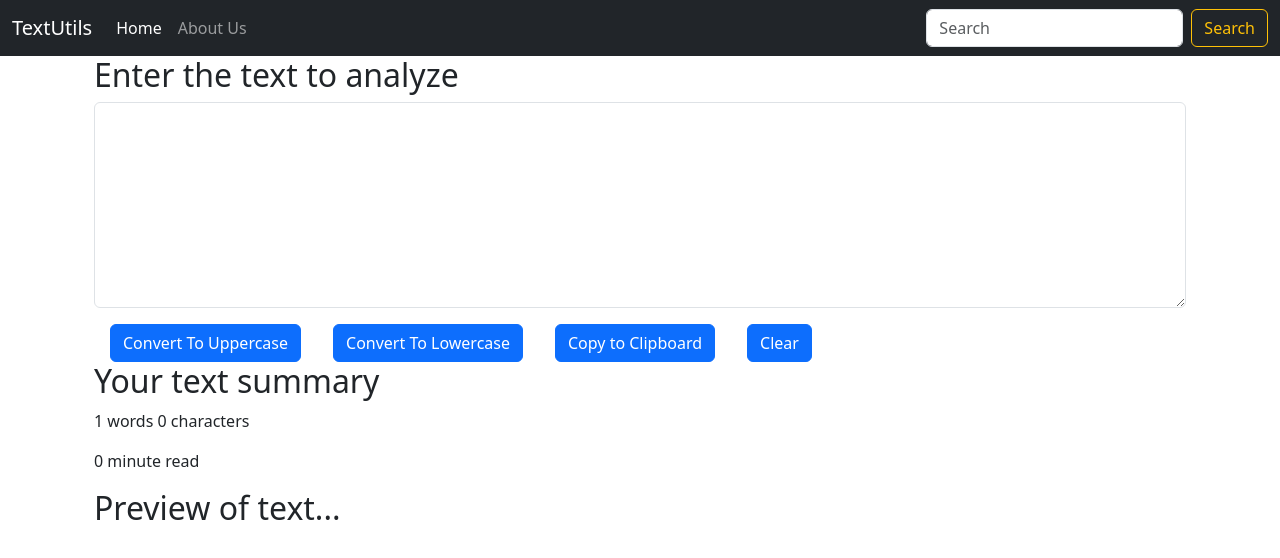
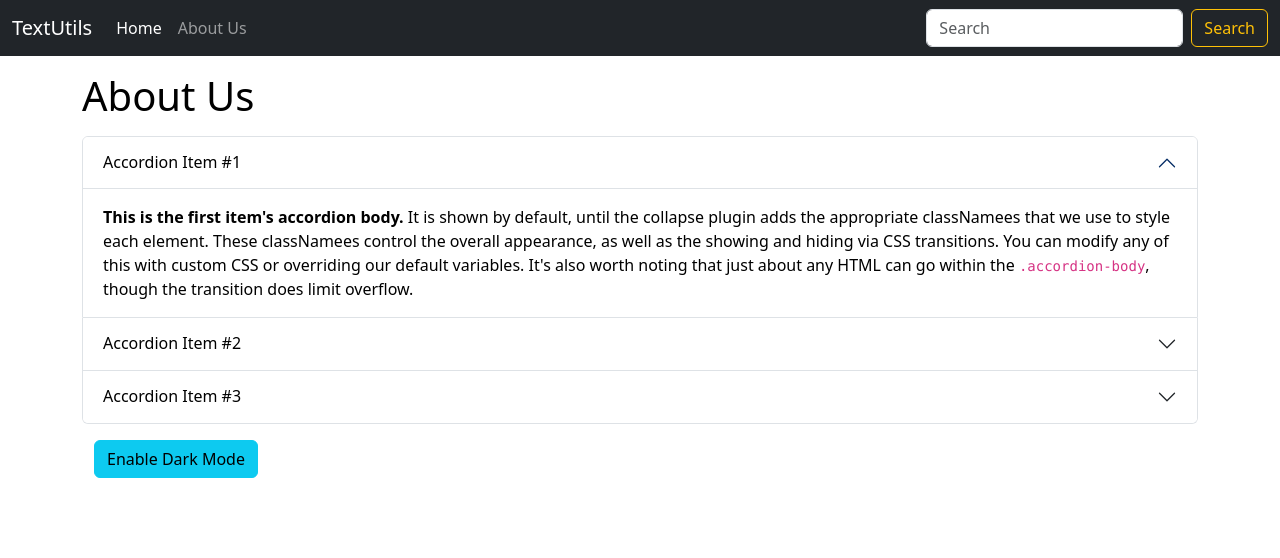
Before and after one commit to JsKaur/React, a React (Create React App) app: page / in a window 1280 px wide. Shown: the top 558 px of the page. Built offline with nearby package versions, Linux system fonts and the light colour scheme.

Commit message:
Enabled dark mode

```diff
--- a/src/App.js
+++ b/src/App.js
@@ -1,8 +1,10 @@
 
 import './App.css'; // style sheet
+import About from './components/About.js';
 import './components/Navbar.js';
 import Navbar from './components/Navbar.js';
 import TextForm from './components/TextForm.js';
+
 
 function App() {
 
@@ -14,9 +16,10 @@
     <Navbar title="TextUtils" About="About Us" />
 
     {/* className='container' makes the text area center. */}
-    <div div className='container'>
-    <TextForm heading="Enter the text to analyze" />
-    </div>
+
+    <About />
+
+
    </>
   );
 }
--- /dev/null
+++ b/src/components/About.js
@@ -0,0 +1,135 @@
+import React, { useState } from "react";
+
+
+
+
+
+export default function About() {
+    const [myStyle, setMyStyle]= useState(
+        {
+            color:'black',
+            backgroundColor:'white'
+        })
+
+    const[btnText, changeBtnTxt]=useState("Enable Dark Mode");
+
+    const toggleStyle=()=>{
+        if(myStyle.color==='black'){
+            setMyStyle({
+                color:'white',
+            backgroundColor:'black',
+            border:'1px solid white'
+            })
+            changeBtnTxt("Enable Light Mode");
+        }
+        else{
+            setMyStyle({
+                color:'black',
+            backgroundColor:'white'
+            })
+            changeBtnTxt("Enable Dark Mode");
+        }
+    }
+  return (
+    <div className="container" style={myStyle}>
+        <h1 className='my-3'>About Us</h1>
+      <div className="accordion" id="accordionExample">
+        <div className="accordion-item">
+          <h2 className="accordion-header">
+            <button style={myStyle}
+              className="accordion-button"
+              type="button"
+              data-bs-toggle="collapse"
+              data-bs-target="#collapseOne"
+              aria-expanded="true"
+              aria-controls="collapseOne"
+            >
+              Accordion Item #1
+            </button>
+          </h2>
+          <div
+            id="collapseOne"
+            className="accordion-collapse collapse show"
+            data-bs-parent="#accordionExample"
+          >
+            <div className="accordion-body" style={myStyle}>
+              <strong>This is the first item's accordion body.</strong> It is
+              shown by default, until the collapse plugin adds the appropriate
+              classNamees that we use to style each element. These classNamees control
+              the overall appearance, as well as the showing and hiding via CSS
+              transitions. You can modify any of this with custom CSS or
+              overriding our default variables. It's also worth noting that just
+              about any HTML can go within the <code>.accordion-body</code>,
+              though the transition does limit overflow.
+            </div>
+          </div>
+        </div>
+        <div className="accordion-item">
+          <h2 className="accordion-header">
+            <button style={myStyle}
+              className="accordion-button collapsed"
+              type="button"
+              data-bs-toggle="collapse"
+              data-bs-target="#collapseTwo"
+              aria-expanded="false"
+              aria-controls="collapseTwo"
+            >
+              Accordion Item #2
+            </button>
+          </h2>
+          <div
+            id="collapseTwo"
+            className="accordion-collapse collapse"
+            data-bs-parent="#accordionExample"
+          >
+            <div className="accordion-body" style={myStyle}>
+              <strong>This is the second item's accordion body.</strong> It is
+              hidden by default, until the collapse plugin adds the appropriate
+              classNamees that we use to style each element. These classNamees control
+              the overall appearance, as well as the showing and hiding via CSS
+              transitions. You can modify any of this with custom CSS or
+              overriding our default variables. It's also worth noting that just
+              about any HTML can go within the <code>.accordion-body</code>,
+              though the transition does limit overflow.
+            </div>
+          </div>
+        </div>
+        <div className="accordion-item">
+          <h2 className="accordion-header">
+            <button style={myStyle}
+              className="accordion-button collapsed"
+              type="button"
+              data-bs-toggle="collapse"
+              data-bs-target="#collapseThree"
+              aria-expanded="false"
+              aria-controls="collapseThree"
+            >
+              Accordion Item #3
+            </button>
+          </h2>
+          <div
+            id="collapseThree"
+            className="accordion-collapse collapse"
+            data-bs-parent="#accordionExample"
+          >
+            <div className="accordion-body" style={myStyle}>
+              <strong>This is the third item's accordion body.</strong> It is
+              hidden by default, until the collapse plugin adds the appropriate
+              classNamees that we use to style each element. These classNamees control
+              the overall appearance, as well as the showing and hiding via CSS
+              transitions. You can modify any of this with custom CSS or
+              overriding our default variables. It's also worth noting that just
+              about any HTML can go within the <code>.accordion-body</code>,
+              though the transition does limit overflow.
+            </div>
+          </div>
+        </div>
+      </div>
+      <div className="container my-3">
+        <button onClick={toggleStyle} type="button" className="btn btn-info">{btnText}</button>
+      </div>
+
+    </div>
+
+  );
+}
```
